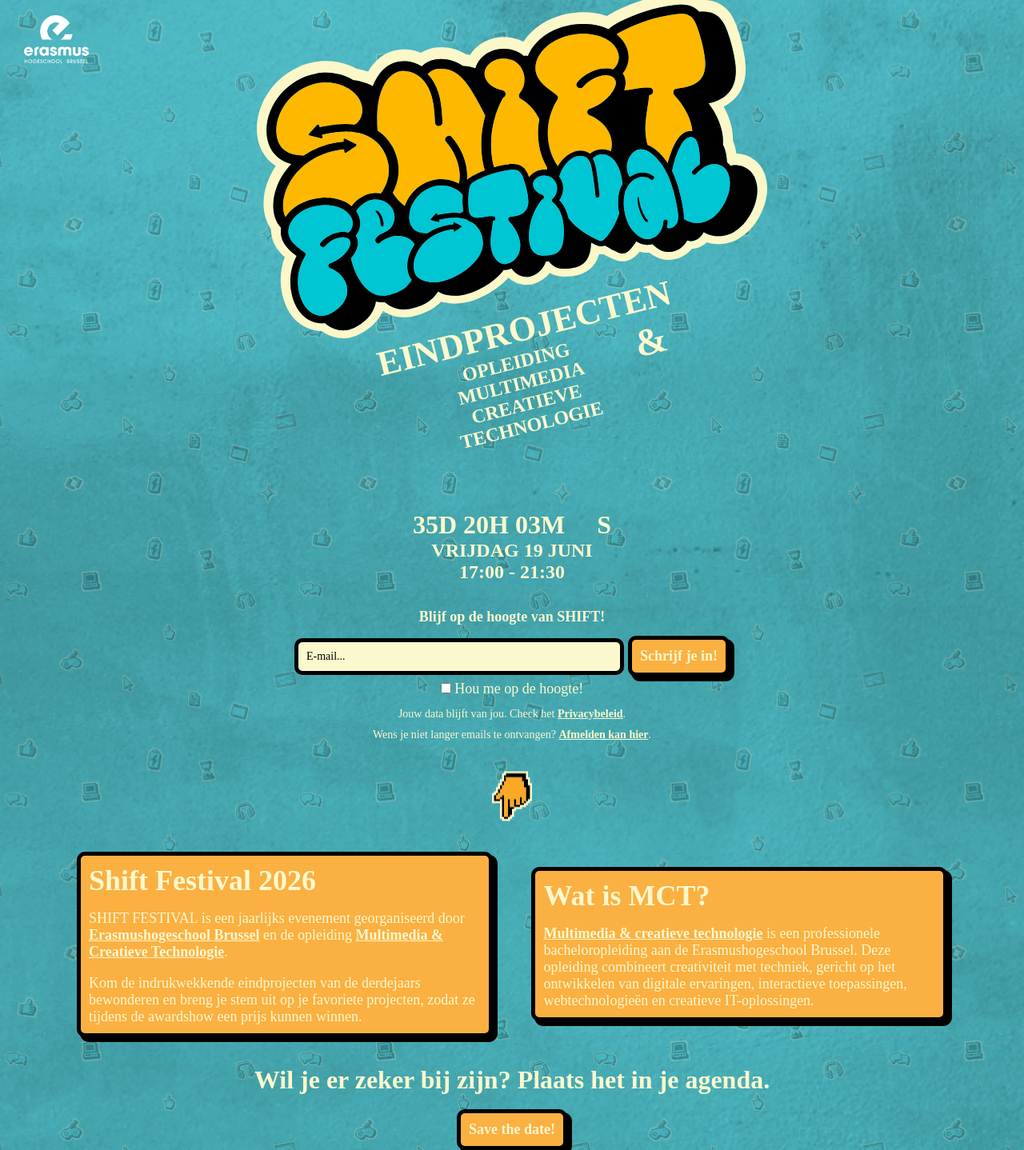
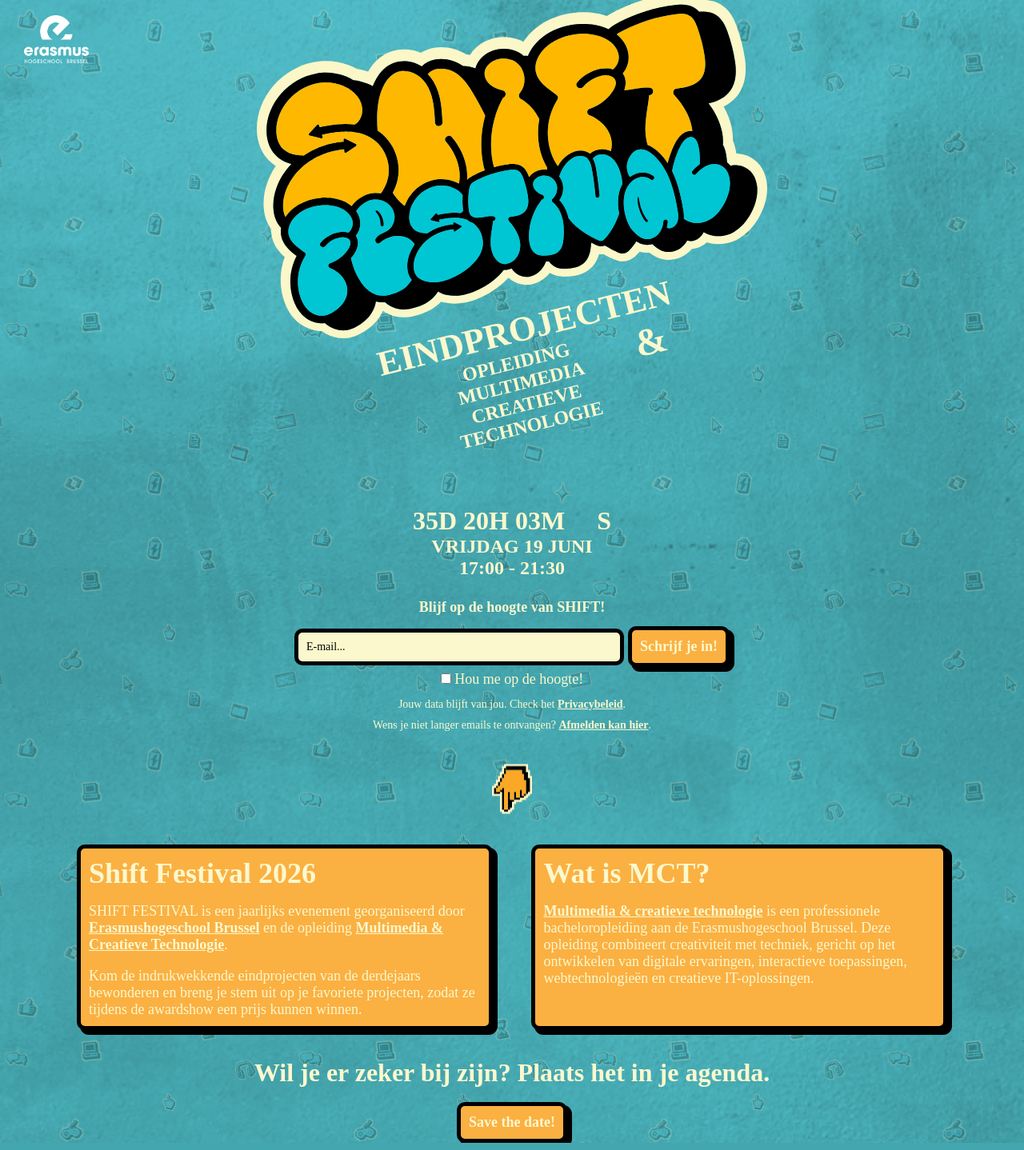
Before and after one commit to lolpowerluke/SHIFT-2026, a PHP site: page /pages/countdown/ in a window 1280 px wide. Shown: the whole page at 80% size. Run offline with PHP 8.4, Linux system fonts and the light colour scheme; some web fonts are replaced.

Commit message:
some code cleaning

```diff
--- a/Frontend/pages/countdown/index.css
+++ b/Frontend/pages/countdown/index.css
@@ -5,12 +5,10 @@ body {
 }
 
 .wrap {
-	display: flex;
 	flex-direction: column;
 	max-width: 85vw;
 	min-height: 90dvh;
 	margin: auto;
-	justify-content: space-between;
 	text-align: center;
 }
 
@@ -79,7 +77,7 @@ body {
 }
 
 .timerDiv {
-	margin-top: 60px;
+	margin-top: 20px;
 }
 
 #scrollPointer {
@@ -97,17 +95,11 @@ body {
 	}
 }
 
-.agendaButton {
-	margin-top: 20px;
-}
-
 .copy-text {
-	margin-top: 35px;
-	margin-bottom: 35px;
 	text-align: left;
 
 	.shiftCopy {
-		margin-bottom: 25px;
+		margin-bottom: var(--margin-between);
 	}
 }
 
@@ -155,7 +147,6 @@ p#warningTxt {
 	.copy-text {
 		display: flex;
 		justify-content: space-between;
-		align-items: center;
 
 		.shiftCopy {
 			max-width: 45%;
--- a/Frontend/pages/countdown/index.html
+++ b/Frontend/pages/countdown/index.html
@@ -19,7 +19,7 @@
 		<div class="logoWrap">
 			<img src="../../assets/logos/ehb_wit.png" fetchpriority="high" />
 		</div>
-		<div class="wrap topSpacer">
+		<div class="wrap topSpacer flexSpaceBetween">
 			<div class="heroLayout">
 				<div>
 					<img
@@ -45,6 +45,7 @@
 					</div>
 				</div>
 			</div>
+			<div class="section">
 				<div class="timerDiv xlarge">
 					<span id="timer" class="hidden"
 						><span id="days">10</span>D <span id="hours">00</span>H
@@ -74,10 +75,15 @@
 						</button>
 					</div>
 					<label for="check">
-					<input type="checkbox" name="check" id="check" class="xsMarginTop" />
+						<input
+							type="checkbox"
+							name="check"
+							id="check"
+							class="xsMarginTop"
+						/>
 						Hou me op de hoogte!
 					</label>
-				<small style="margin-bottom: 5px">
+					<small>
 						Jouw data blijft van jou. Check het
 						<a href="/pages/privacy/nl/" class="languageLink">Privacybeleid</a>.
 					</small>
@@ -88,10 +94,11 @@
 						>.
 					</small>
 				</form>
+			</div>
 			<div>
 				<img id="scrollPointer" src="/assets/icons/pointer2.svg" />
 			</div>
-			<div class="copy-text">
+			<div class="copy-text section">
 				<div class="shiftCopy cardDiv">
 					<h2>Shift Festival 2026</h2>
 					<p>
@@ -127,6 +134,7 @@
 					</p>
 				</div>
 			</div>
+			<div section>
 				<div>
 					<p class="xlarge bold">
 						Wil je er zeker bij zijn? Plaats het in je agenda.
@@ -138,5 +146,6 @@
 				</a>
 				<load file="../../htmlComponents/footer.fragment.html" />
 			</div>
+		</div>
 	</body>
 </html>
--- a/Frontend/src/css/cssComponents/form.css
+++ b/Frontend/src/css/cssComponents/form.css
@@ -1,7 +1,7 @@
 form {
 	display: flex;
 	flex-direction: column;
-	margin: var(--spacing-s) 0;
+	margin-top: var(--margin-between);
 
 	input[type="email"] {
 		background-color: var(--bg-shift-secondary);
@@ -19,7 +19,7 @@ form {
 	}
 
 	button {
-		margin-left: 5px;
+		margin-left: var(--margin-small);
 	}
 
 	label {
--- a/Frontend/src/css/cssComponents/layout.css
+++ b/Frontend/src/css/cssComponents/layout.css
@@ -50,3 +50,7 @@ footer {
 	border-radius: 10px;
 	box-shadow: 5px 5px 0 1px var(--shadow-primary);
 }
+
+.section {
+	margin: var(--margin-section) 0;
+}
--- a/Frontend/src/css/cssComponents/vars/distances.css
+++ b/Frontend/src/css/cssComponents/vars/distances.css
@@ -6,6 +6,8 @@
 
 	--spacing-top: var(--spacing-m);
 
+	--margin-section: 35px;
+  --margin-between: 25px;
 	--margin-small: 5px;
 
 	/* specifics */
```
Lines whose indentation alone changed are shown as unchanged.
